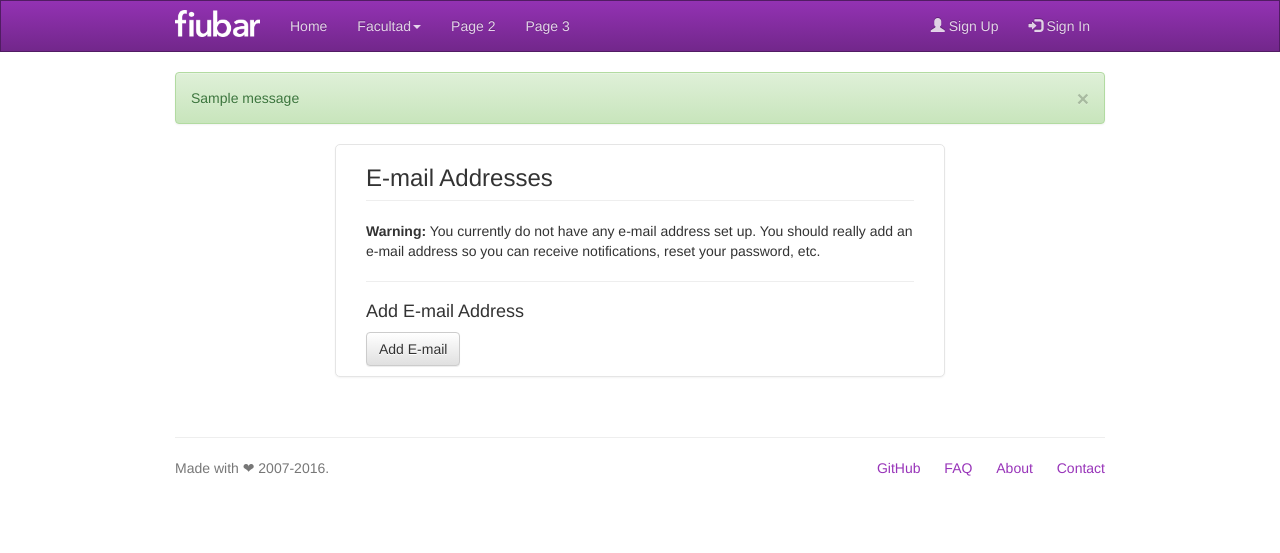
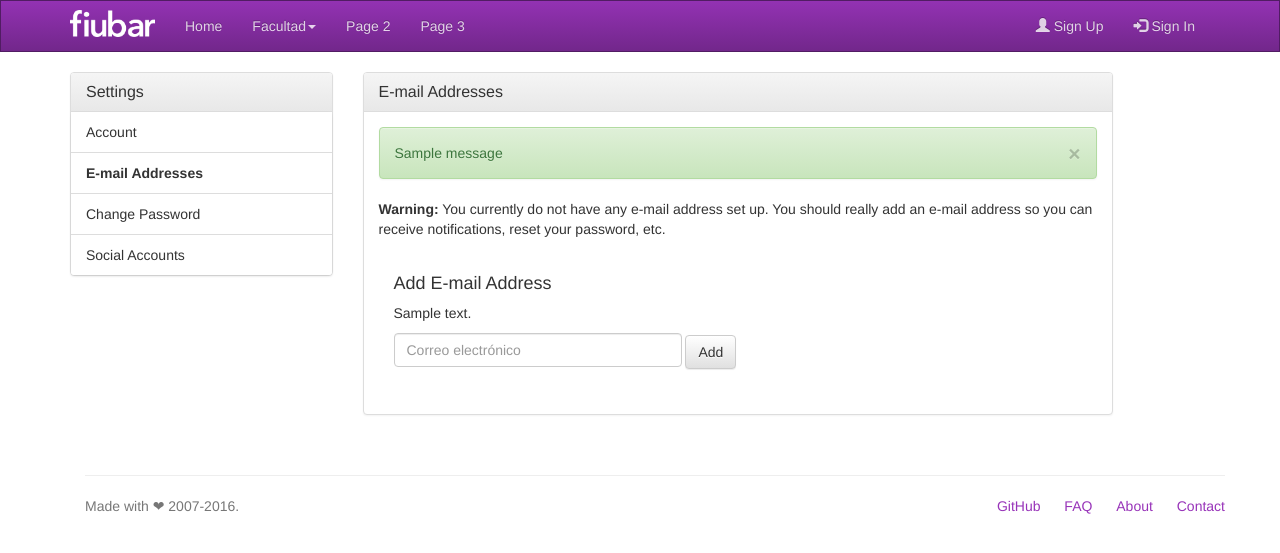
Before and after one commit to maru/fiubar, a Django app: template fiubar/templates/account/email.html in a window 1280 px wide. Shown: the top 553 px of the page. Run offline with Django 3.2, Linux system fonts and the light colour scheme; the template is opened without the code that fills it: most values are stand-ins (such as "Sample title", 1, 10 or a date in 2020); one stand-in notice (Sample message) is shown; some libraries are stand-ins or nearby versions.

Commit message:
Settings templates

```diff
--- a/fiubar/static/css/main.css
+++ b/fiubar/static/css/main.css
@@ -1,5 +1,14 @@
+@media (min-width: 1200px)
 .container {
-  max-width: 960px;
+    width: 1170px;
+}
+@media (min-width: 992px)
+.container {
+    width: 970px;
+}
+@media (min-width: 768px)
+.container {
+    width: 750px;
 }
 @media (max-width: 767px) {
   .front-page .col-sm-6.pull-right {
@@ -182,3 +191,29 @@ img.avatar {
     float:left;
     margin-right: 15px;
 }
+.navbar-text-login {
+  margin-bottom:0px;
+  margin-top:10px;
+}
+.table-emails>tbody>tr>td {
+  border-bottom: 1px solid #ddd;
+}
+
+.panel-account .list-group-item a {
+  color: #333;
+}
+.panel-account .list-group-active a {
+  font-weight: bold;
+}
+.email_list .btn-default {
+    color: #333;
+    background-color: #fff;
+    border-color: #ccc);
+    background-image: none;
+}
+
+@media (max-width: 479px) {
+  #id_email.form-control {
+      width: 100% !important;
+  }
+}
--- /dev/null
+++ b/fiubar/templates/account/base_panel.html
@@ -0,0 +1,40 @@
+{% extends "base.html" %}
+{% load i18n %}
+{% block head_title %}{% trans "Account" %}{% endblock head_title %}
+
+{% block accountsocial %}{% endblock %}
+{% block page_messages %}{% endblock %}
+
+{% block content %}
+<div class="row">
+  <div class="{% block panel_class %}col-md-3{% endblock %}">
+    <div class="panel panel-default panel-account">
+      <div class="panel-heading">
+        <h3 class="panel-title">{% trans "Settings" %}</h3>
+      </div>
+
+      <ul class="list-group">
+        <li class="list-group-item {% block panel-item-users-detail %}{% endblock %}">
+            <a href="{% url 'users:update' %}">{% trans "Account" %}</li>
+        <li class="list-group-item {% block panel-item-account-email %}{% endblock %}">
+          <a href="{% url 'account_email' %}">{% trans "E-mail Addresses" %}</a></li>
+        <li class="list-group-item {% block panel-item-account_change-pw %}{% endblock %}">
+          <a href="{% url 'account_change_password' %}">{% trans "Change Password" %}</a></li>
+        <li class="list-group-item {% block panel-item-social-connections %}{% endblock %}">
+          <a href="{% url 'socialaccount_connections' %}">{% trans "Social Accounts" %}</a></li>
+      </ul>
+    </div>
+  </div>
+  <div class="{% block content_class %}col-md-8{% endblock %}">
+    <div class="panel panel-default">
+      <div class="panel-heading">
+        <h3 class="panel-title">{% block inner_title %}{% endblock %}</h3>
+      </div>
+      <div class="panel-body">
+        {% include 'messages.html' %}
+        {% block inner %}{% endblock %}
+      </div>
+    </div>
+  </div>
+</div>
+{% endblock %}
--- a/fiubar/templates/account/email.html
+++ b/fiubar/templates/account/email.html
@@ -1,62 +1,70 @@
-{% extends "account/base.html" %}
-
-{% load i18n %}
-{% load crispy_forms_tags %}
+{% extends "account/base_panel.html" %}
+{% load i18n crispy_forms_tags %}
 
 {% block head_title %}{% trans "E-mail Addresses" %}{% endblock %}
 
+{% block panel-item-account-email %}list-group-active{% endblock %}
+
 {% block inner_title %}{% trans "E-mail Addresses" %}{% endblock %}
-
-{% block content_class %}col-md-8 col-md-offset-2{% endblock %}
 {% block inner %}
 {% if user.emailaddress_set.all %}
 <p>{% trans 'The following e-mail addresses are associated with your account:' %}</p>
+</div>
 
+{% with emailaddress_set=user.emailaddress_set.all|dictsortreversed:"primary" %}
+<ul class="list-group list-group-emails">
+  {% for emailaddress in emailaddress_set %}
+  <li class="clearfix list-group-item">
+    <span class="pull-left" style="vertical-align:middle">
+      {{ emailaddress.email }}
+
+      {% if emailaddress.primary %}<span class="label label-info">{% trans "Primary" %}</span>{% endif %}
+      {% if emailaddress.verified %}<span class="label label-success">{% trans "Verified" %}</span>
+      {% else %}<span class="label label-danger">{% trans "Unverified" %}</span>{% endif %}
+    </span>
+    <span class="pull-right">
       <form action="{% url 'account_email' %}" class="email_list" method="post">
         {% csrf_token %}
-<fieldset class="blockLabels">
-
-  {% for emailaddress in user.emailaddress_set.all|dictsortreversed:"verified" %}
-<div class="radio">
-      <label for="email_radio_{{forloop.counter}}" class="{% if emailaddress.primary %}primary_email{%endif%}">
-
-      <input id="email_radio_{{forloop.counter}}" type="radio" name="email" {% if emailaddress.primary or user.emailaddress_set.count == 1 %}checked="checked"{%endif %} value="{{emailaddress.email}}"/>
-
-{{ emailaddress.email }}
-    {% if emailaddress.verified %}
-    <span class="label label-success">{% trans "Verified" %}</span>
-    {% else %}
-    <span class="label label-danger">{% trans "Unverified" %}</span>
+        <input type="hidden" name="email" value="{{emailaddress.email}}"/>
+        {% if emailaddress.verified and not emailaddress.primary %}
+        <button class="btn btn-default" type="submit" name="action_primary" >{% trans 'Make Primary' %}</button>
         {% endif %}
-      {% if emailaddress.primary %}<span class="label label-info">{% trans "Primary" %}</span>{% endif %}
-</label>
-</div>
+        {% if not emailaddress.verified %}
+        <button class="btn btn-link" type="submit" name="action_send" >{% trans 'Resend Verification' %}</button>
+        {% endif %}
+        {% if not emailaddress.primary %}
+        <button class="btn btn-link" type="submit" name="action_remove" title="{% trans 'Remove' %}">
+          <span class="glyphicon glyphicon-trash text-danger"></span><span style="font-size:0px">{% trans 'Remove' %}</span></button>
+        {% endif %}
+      </form>
+    </span>
+  </li>
   {% endfor %}
-
-<div class="buttonHolder">
-      {#<button class="secondaryAction btn btn-info" type="submit" name="action_primary" >{% trans 'Make Primary' %}</button>#}
-      <button class="secondaryAction btn btn-default" type="submit" name="action_send" >{% trans 'Re-send Verification' %}</button>
-      {#<button class="primaryAction btn btn-danger" type="submit" name="action_remove" >{% trans 'Remove' %}</button>#}
-      <a class="btn btn-link" href="{% url 'profile' %}">{% trans "Change your email address." %}</a>
-</div>
-
-</fieldset>
-</form>
+</ul>
+{% endwith %}
 
 {% else %}
 <p><strong>{% trans 'Warning:'%}</strong> {% trans "You currently do not have any e-mail address set up. You should really add an e-mail address so you can receive notifications, reset your password, etc." %}</p>
-
 {% endif %}
 
-    <hr />
+<div class="panel-body">
 <h4>{% trans "Add E-mail Address" %}</h4>
+<style>#id_email.form-control { display: inline;width: auto; }</style>
 
+{{ form.non_field_errors }}
 <form method="post" action="{% url 'account_email' %}" class="add_email">
   {% csrf_token %}
-        {{ form|crispy }}
-        <button class="btn btn-default" name="action_add" type="submit">{% trans "Add E-mail" %}</button>
+  <div id="div_id_email" class="form-group{% if form.email.errors %} has-error{% endif %}">
+    <div class="controls{% if form.email.errors %} help-block{% endif %}">
+      {% if field.help_text %}<p class="help">{{ field.help_text|safe }}</p>{% endif %}
+      {% for error in form.email.errors %}
+      <p><strong>{{ error|escape }}</strong></p>
+      {% endfor %}
+      <input class="textinput textInput form-control" id="id_email" name="email" value="{{ form.email.value|default_if_none:"" }}" placeholder="Correo electrónico" size="30" type="email">
+      <button class="btn btn-default" name="action_add" type="submit">{% trans "Add" %}</button>
+    </div>
+  </div>
 </form>
-
 {% endblock %}
 
 
@@ -65,8 +73,8 @@
 (function() {
   var message = "{% trans 'Do you really want to remove the selected e-mail address?' %}";
   var actions = document.getElementsByName('action_remove');
-  if (actions.length) {
-    actions[0].addEventListener("click", function(e) {
+  for (i = 0; i < actions.length; i++) {
+    actions[i].addEventListener("click", function(e) {
       if (! confirm(message)) {
         e.preventDefault();
       }
--- a/fiubar/templates/account/password_change.html
+++ b/fiubar/templates/account/password_change.html
@@ -1,9 +1,11 @@
-{% extends "account/base.html" %}
+{% extends "account/base_panel.html" %}
 
 {% load i18n %}
 {% load crispy_forms_tags %}
 
 {% block head_title %}{% trans "Change Password" %}{% endblock %}
+
+{% block panel-item-account_change-pw %}list-group-active{% endblock %}
 
 {% block inner_title %}{% trans "Change Password" %}{% endblock %}
 {% block inner %}
--- a/fiubar/templates/base.html
+++ b/fiubar/templates/base.html
@@ -31,14 +31,7 @@
 
   {% block container %}
   <div class="container" id="content">
-    {% if messages %}
-        {% for message in messages %}
-        <div class="alert {% if message.tags %}alert-{{ message.tags }}{% endif %} fade in">
-          <a href="#" class="close" data-dismiss="alert" aria-label="close">&times;</a>
-          {{ message }}
-        </div>
-        {% endfor %}
-    {% endif %}
+    {% block page_messages %}{% include 'messages.html' %}{% endblock %}
 
     {% block content %}
     {% endblock content %}
@@ -52,6 +45,7 @@
   {% endblock footer %}
 
   {% block modal %}{% endblock modal %}
+  {% block extra_body %}{% endblock extra_body %}
 </div>
 </body>
 </html>
--- /dev/null
+++ b/fiubar/templates/messages.html
@@ -0,0 +1,8 @@
+{% if messages %}
+    {% for message in messages %}
+    <div class="alert {% if message.tags %}alert-{{ message.tags }}{% endif %} fade in">
+      <a href="#" class="close" data-dismiss="alert" aria-label="close">&times;</a>
+      {{ message }}
+    </div>
+    {% endfor %}
+{% endif %}
--- a/fiubar/templates/navigation.html
+++ b/fiubar/templates/navigation.html
@@ -28,14 +28,25 @@
         <li><a href="#">Page 3</a></li>
       </ul>
       <ul class="nav navbar-nav navbar-right navbar-account">
-        {% if request.user.is_authenticated %}
+        {% with user=request.user %}
+        {% if user.is_authenticated %}
         <li class="dropdown {% if slug == 'account' %}active{% endif %}">
-          <a class="dropdown-toggle" data-toggle="dropdown" href="#">{{ request.user.username }}<span class="caret"></span></a>
+          <a class="dropdown-toggle" data-toggle="dropdown" href="#">{{ user.username }}<span class="caret"></span></a>
           <ul class="dropdown-menu">
-            <li><a href="{% url 'profile' %}">{% trans "Edit Profile" %}</a></li>
+            {% if user.avatar %}
+            <p class="navbar-text navbar-text-login">{% trans "Signed in as" %} {{ user.username }}</p>
+            <div class="clearfix"></div>
             <li role="separator" class="divider"></li>
+            {% endif %}
+            <li><a href="{% url 'users:detail' user.username %}">{% trans "Your Profile" %}</a></li>
+            <li role="separator" class="divider"></li>
+            <li class="dropdown-header">{% trans "Settings" %}</li>
+            <li><a href="{% url 'users:update' %}">{% trans "Account" %}</a></li>
+            <li><a href="{% url 'account_email' %}">{% trans "E-mail Addresses" %}</a></li>
             <li><a href="{% url 'account_change_password' %}">{% trans "Change Password" %}</a></li>
+            <li><a href="{% url 'socialaccount_connections' %}">{% trans "Social Accounts" %}</a></li>
             <li role="separator" class="divider"></li>
+            <li><a href="{% url 'contact_form' %}">{% trans "Report a Problem" %}</a></li>
             <li><a href="{% url 'account_logout' %}"><span class="glyphicon glyphicon-log-out"></span> {% trans "Sign Out" %}</a></li>
           </ul>
         </li>
@@ -43,6 +54,7 @@
         <li><a href="{% url 'account_signup' %}"><span class="glyphicon glyphicon-user"></span> {% trans "Sign Up" %}</a></li>
         <li><a href="{% url 'account_login' %}"><span class="glyphicon glyphicon-log-in"></span> {% trans "Sign In" %}</a></li>
         {% endif %}
+        {% endwith %}
 
 
       </ul>
```
Also changed, not shown: fiubar/templates/socialaccount/connections.html (+5 -4 lines), fiubar/locale/es_AR/LC_MESSAGES/django.po, 1 other file. Lines whose indentation alone changed are shown as unchanged.
